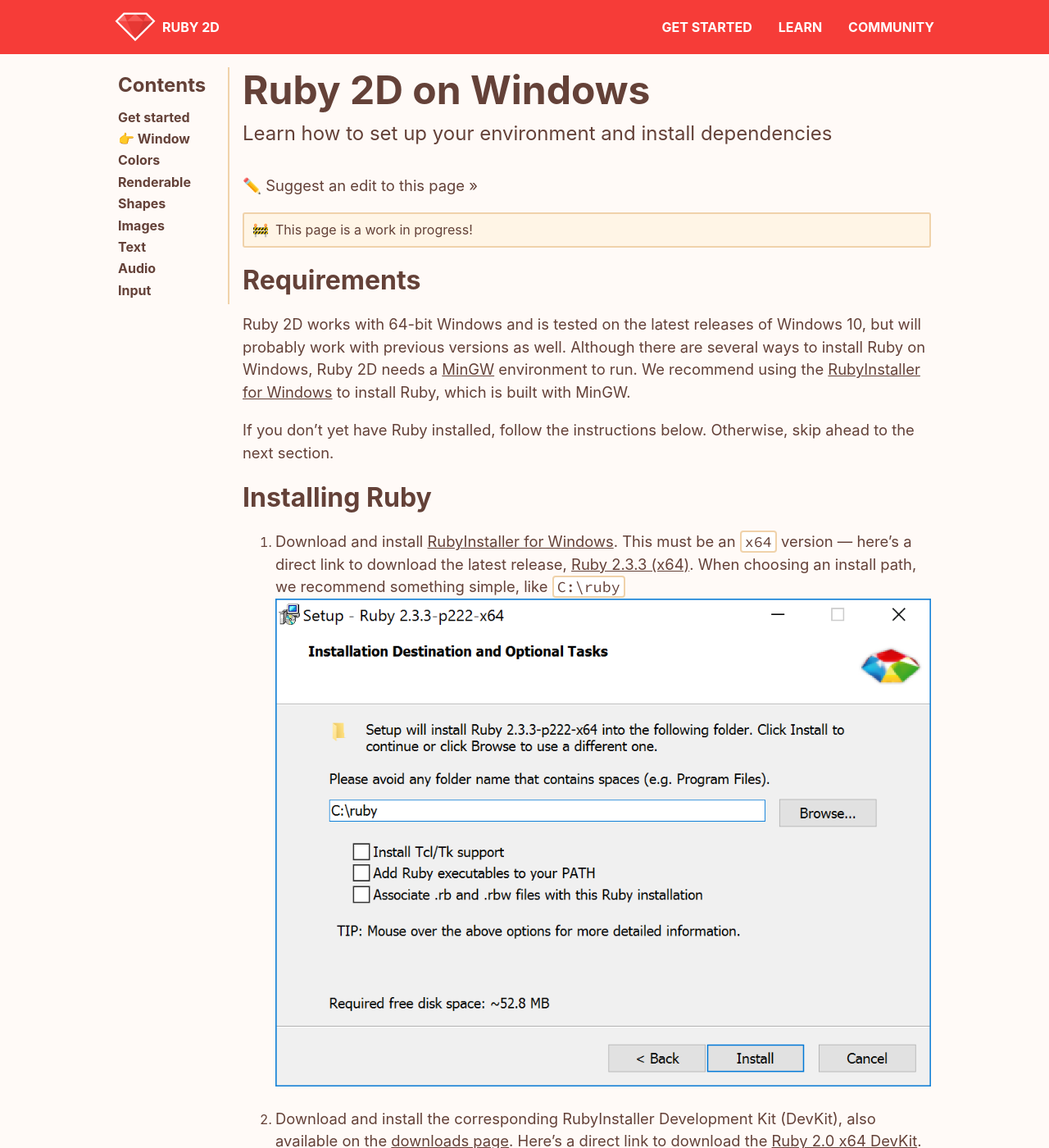
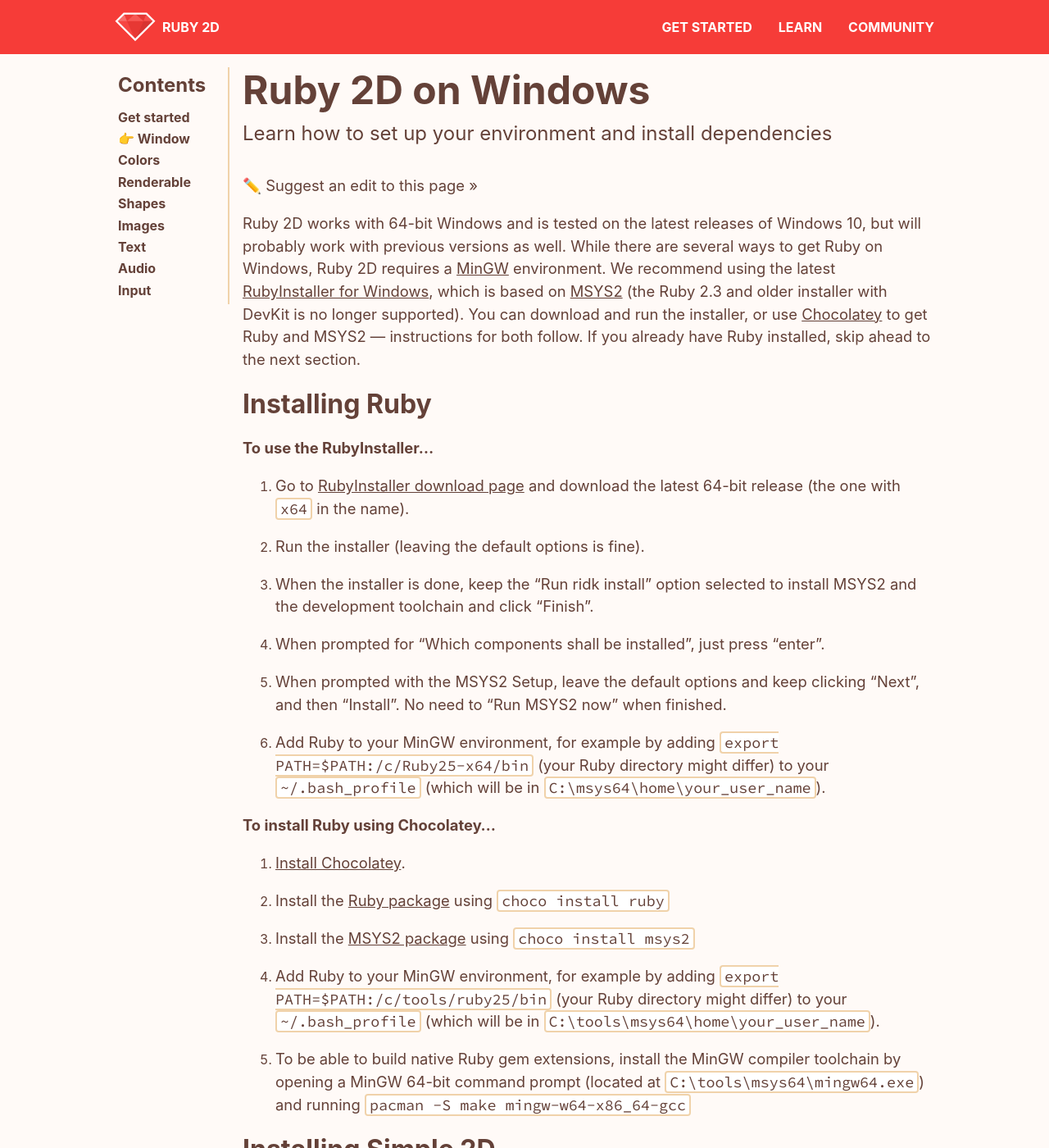
Before and after one commit to ruby2d/ruby2d.com, a Jekyll site: the page built from _pages/learn/windows.md, in a window 1280 px wide and 1400 px high. Shown: the whole window at 82% size. Built offline with Jekyll 4.4.1, drawn with Linux system fonts in a browser that asks for light colours; some of the changed text lies outside the part shown.

Commit message:
Update Windows / MinGW guide

````diff
--- a/_pages/learn/windows.md
+++ b/_pages/learn/windows.md
@@ -4,59 +4,49 @@
 layout: learn
 ---
 
-{% include warning.html icon="🚧" message="This page is a work in progress!" %}
-
-# Requirements
-
-Ruby 2D works with 64-bit Windows and is tested on the latest releases of Windows 10, but will probably work with previous versions as well. Although there are several ways to install Ruby on Windows, Ruby 2D needs a [MinGW](http://www.mingw.org) environment to run. We recommend using the [RubyInstaller for Windows](https://rubyinstaller.org) to install Ruby, which is built with MinGW.
-
-If you don't yet have Ruby installed, follow the instructions below. Otherwise, skip ahead to the next section.
+Ruby 2D works with 64-bit Windows and is tested on the latest releases of Windows 10, but will probably work with previous versions as well. While there are several ways to get Ruby on Windows, Ruby 2D requires a [MinGW](https://en.wikipedia.org/wiki/MinGW) environment. We recommend using the latest [RubyInstaller for Windows](https://rubyinstaller.org), which is based on [MSYS2](http://www.msys2.org) (the Ruby 2.3 and older installer with DevKit is no longer supported). You can download and run the installer, or use [Chocolatey](https://chocolatey.org) to get Ruby and MSYS2 — instructions for both follow. If you already have Ruby installed, skip ahead to the next section.
 
 # Installing Ruby
 
-1. Download and install [RubyInstaller for Windows](https://rubyinstaller.org/downloads). This must be an `x64` version — here's a direct link to download the latest release, [Ruby 2.3.3 (x64)](https://dl.bintray.com/oneclick/rubyinstaller/rubyinstaller-2.3.3-x64.exe). When choosing an install path, we recommend something simple, like `C:\ruby`
-![RubyInstaller](/assets/img/rubyinstaller.png)
+**To use the RubyInstaller...**
 
-2. Download and install the corresponding RubyInstaller Development Kit (DevKit), also available on the [downloads page](https://rubyinstaller.org/downloads). Here's a direct link to download the [Ruby 2.0 x64 DevKit](https://dl.bintray.com/oneclick/rubyinstaller/DevKit-mingw64-64-4.7.2-20130224-1432-sfx.exe). Extract it to a simple place, like `C:\devkit`
-![RubyInstaller DevKit](/assets/img/devkit-1.png)
+1. Go to [RubyInstaller download page](https://rubyinstaller.org/downloads) and download the latest 64-bit release (the one with `x64` in the name).
 
-3. Open the Ruby command prompt (find it by searching for "Start Command Prompt with Ruby") and enter the DevKit directory, for example with `cd C:\devkit`
+2. Run the installer (leaving the default options is fine).
 
-4. Initialize and install the DevKit by running:
-```
-ruby dk.rb init
-ruby dk.rb install
-```
+3. When the installer is done, keep the "Run ridk install" option selected to install MSYS2 and the development toolchain and click "Finish".
 
-5. To add MinGW tools to your command prompt, run the `devkitvars.bat` script, for example using `C:\devkit\devkitvars.bat`
+4. When prompted for "Which components shall be installed", just press "enter".
 
-6. Add `/usr/local/bin` to your path, for example by running:
-```
-set PATH=%PATH%;c:\devkit\local\bin
-```
+5. When prompted with the MSYS2 Setup, leave the default options and keep clicking "Next", and then "Install". No need to "Run MSYS2 now" when finished.
 
-For additional help with the DevKit, see the [RubyInstaller wiki](https://github.com/oneclick/rubyinstaller/wiki/Development-Kit).
+6. Add Ruby to your MinGW environment, for example by adding `export PATH=$PATH:/c/Ruby25-x64/bin` (your Ruby directory might differ) to your `~/.bash_profile` (which will be in `C:\msys64\home\your_user_name`).
 
-<!--
-new windows instructions
+**To install Ruby using Chocolatey...**
 
-1. Go to [RubyInstaller download page](https://rubyinstaller.org/downloads) and download the [latest 64-bit release](https://github.com/oneclick/rubyinstaller2/releases/download/rubyinstaller-2.4.2-2/rubyinstaller-2.4.2-2-x64.exe)
+1. [Install Chocolatey](https://chocolatey.org/install).
 
-2. Run the installer, default options.
+2. Install the [Ruby package](https://chocolatey.org/packages/ruby) using `choco install ruby`
 
-3. Keep option selected to run "ridk install" to install MSYS2 and development toolchain.
+3. Install the [MSYS2 package](https://chocolatey.org/packages/msys2) using `choco install msys2`
 
-4. When prompted for the components to install, just press "enter".
+4. Add Ruby to your MinGW environment, for example by adding `export PATH=$PATH:/c/tools/ruby25/bin` (your Ruby directory might differ) to your `~/.bash_profile` (which will be in `C:\tools\msys64\home\your_user_name`).
 
-5. When prompted to install MSYS2, leave default options and click "next" and "install"
--->
+5. To be able to build native Ruby gem extensions, install the MinGW compiler toolchain by opening a MinGW 64-bit command prompt (located at `C:\tools\msys64\mingw64.exe`) and running `pacman -S make mingw-w64-x86_64-gcc`
 
 # Installing Simple 2D
 
-1. Download the [latest release](https://github.com/simple2d/simple2d/releases/latest) of the Simple 2D Windows installer for MinGW.
+1. Open a MinGW 64-bit command prompt (in the Start menu named "MSYS2 MinGW 64-bit" or at `C:\tools\msys64\mingw64.exe` if using Chocolatey).
 
-2. Extract the contents the `.zip` file, for example by right clicking and selecting "Extract All...".
+2. Paste and run the following snippet:
+```bash
+url='https://raw.githubusercontent.com/simple2d/simple2d/master/bin/simple2d.sh'; which curl > /dev/null && cmd='curl -fsSL' || cmd='wget -qO -'; bash <($cmd $url) install
+```
 
-3. In the Ruby command prompt, `cd` into the extracted directory and run `bash install.sh` and follow the instructions to install Simple 2D.
+This will download and install the latest [Simple 2D MinGW release](https://github.com/simple2d/simple2d/releases/latest) for you.
 
-You're now ready to head back to the "get started" guide to [install the gem »](/learn/get-started/#install-the-gem)
+# Using Ruby 2D on Windows
+
+When working with Ruby 2D, make sure to use a MinGW 64-bit command prompt, rather than a standard one (`cmd.exe`) or the "Start Command Prompt with Ruby" found in the Start menu.
+
+That's it! You're now ready to head back to the "get started" guide to [install the gem »](/learn/get-started/#install-the-gem)
````
